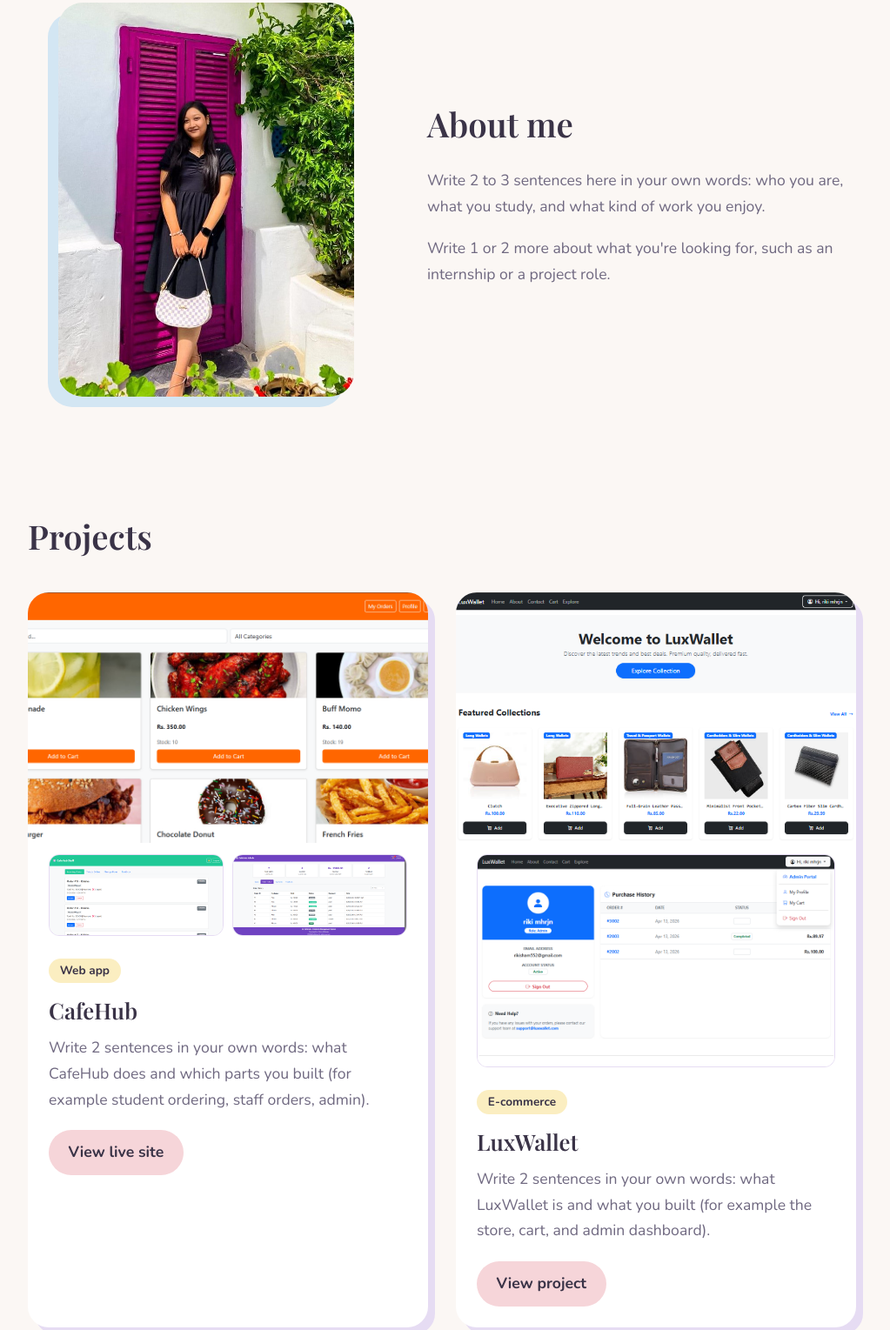
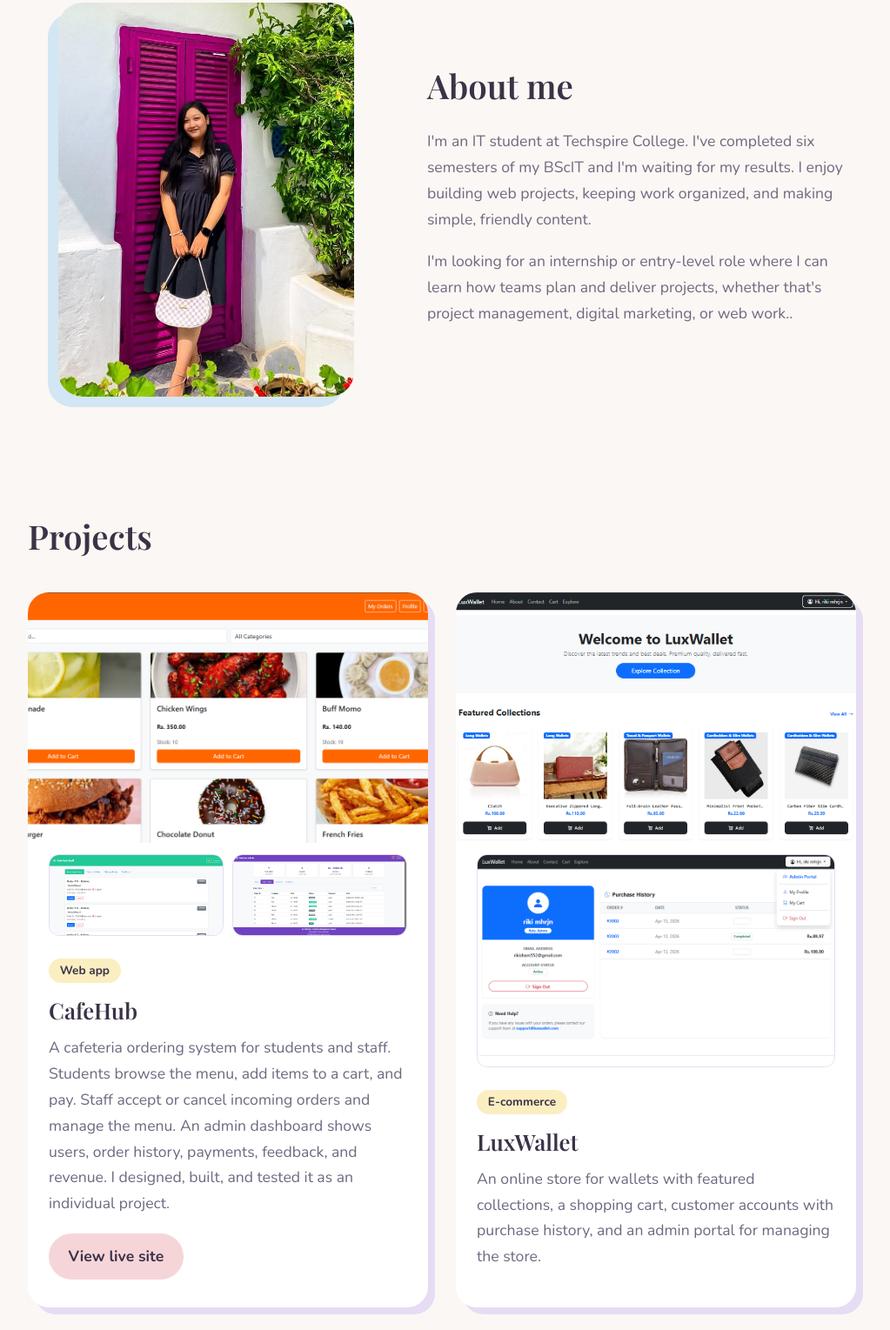
Before and after one commit to Rikisha-maharjan/portfolio, a plain HTML site: page index.html in a window 1280 px wide. Shown: the part 703-2232 px from the top of the page at 87% size, without its empty margins (132-1155 px from the left). Drawn offline with nearby package versions, Linux system fonts and the light colour scheme.

Commit message:
Updated contents

```diff
--- a/index.html
+++ b/index.html
@@ -36,12 +36,10 @@
     <div class="about-text">
       <h2>About me</h2>
       <p>
-        Write 2 to 3 sentences here in your own words: who you are, what you
-        study, and what kind of work you enjoy.
+        I'm an IT student at Techspire College. I've completed six semesters of my BScIT and I'm waiting for my results. I enjoy building web projects, keeping work organized, and making simple, friendly content.
       </p>
       <p>
-        Write 1 or 2 more about what you're looking for, such as an internship
-        or a project role.
+        I'm looking for an internship or entry-level role where I can learn how teams plan and deliver projects, whether that's project management, digital marketing, or web work..
       </p>
     </div>
   </section>
@@ -61,8 +59,7 @@
           <span class="tag">Web app</span>
           <h3>CafeHub</h3>
           <p>
-            Write 2 sentences in your own words: what CafeHub does and which
-            parts you built (for example student ordering, staff orders, admin).
+            A cafeteria ordering system for students and staff. Students browse the menu, add items to a cart, and pay. Staff accept or cancel incoming orders and manage the menu. An admin dashboard shows users, order history, payments, feedback, and revenue. I designed, built, and tested it as an individual project.
           </p>
           <a class="btn btn-main" href="https://cafehub-ac8n.onrender.com/">View live site</a>
         </div>
@@ -77,10 +74,8 @@
           <span class="tag">E-commerce</span>
           <h3>LuxWallet</h3>
           <p>
-            Write 2 sentences in your own words: what LuxWallet is and what you
-            built (for example the store, cart, and admin dashboard).
+            An online store for wallets with featured collections, a shopping cart, customer accounts with purchase history, and an admin portal for managing the store.
           </p>
-          <a class="btn btn-main" href="#">View project</a>
         </div>
       </article>
 
```
